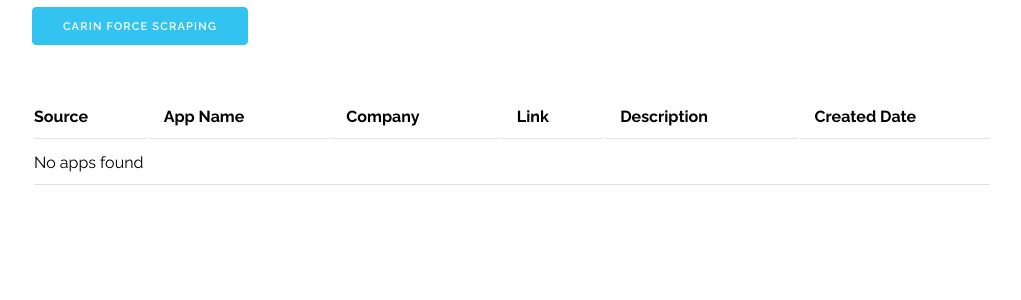
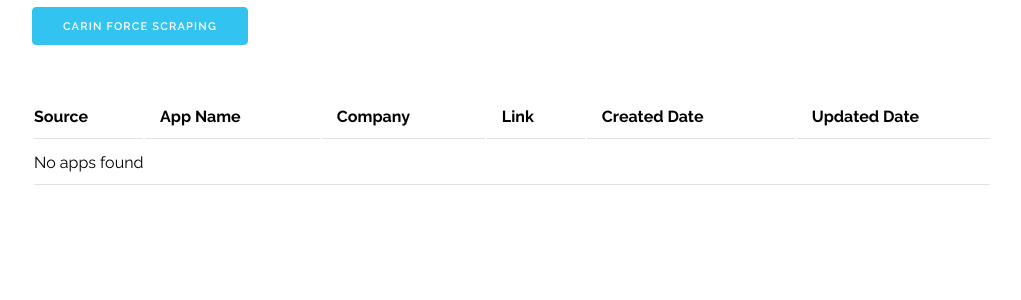
Before and after one commit to rodneygauna/H3O_Inferno, a Flask app: page /healthapps in a window 1280 px wide. Shown: the part 161-461 px from the top of the page, without its empty margins (128-1149 px from the left). Run offline with Flask 3, Linux system fonts and the light colour scheme; the visitor is signed in with stand-in values (Sample User, id 1); data that the repository does not hold is empty; some libraries are stand-ins or nearby versions.

Commit message:
added updated entry info

```diff
--- a/src/templates/healthapps/healthapps.html
+++ b/src/templates/healthapps/healthapps.html
@@ -22,8 +22,8 @@
         <th>App Name</th>
         <th>Company</th>
         <th>Link</th>
-        <th>Description</th>
         <th>Created Date</th>
+        <th>Updated Date</th>
       </tr>
     </thead>
     <tbody>
@@ -32,9 +32,11 @@
         <td>{{ app.source }}</td>
         <td>{{ app.name }}</td>
         <td>{{ app.company }}</td>
-        <td>{{ app.link }}</td>
-        <td>{{ app.description }}</td>
-        <td>{{ app.created_date.strftime('%Y-%m-%d') }}</td>
+        <td>
+          <a href="{{ app.link }}" target="_blank">{{ app.link }}</a>
+        </td>
+        <td>{{ app.created_date.strftime('%Y-%m-%d %I:%M %p') }} (UTC)</td>
+        <td>{{ app.updated_date.strftime('%Y-%m-%d %I:%M %p') }} (UTC)</td>
       </tr>
       {% endfor %} {% else %}
       <!-- If no apps found, extend all 6 columns -->
```
